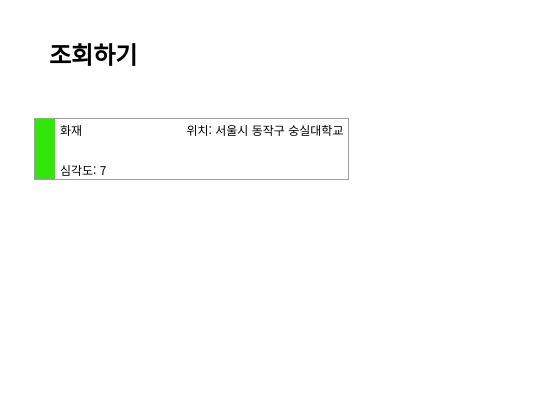
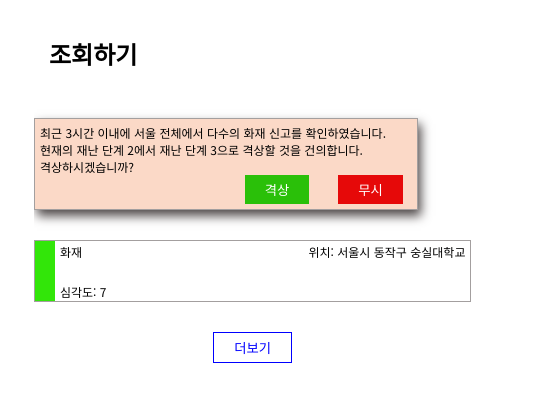
Before and after one commit to XQtbl/opensrc_j4, a plain HTML site: page front-end/inquiry.html in a window 1280 px wide. Shown: the part 83-496 px from the top of the page, 734-1280 px from the left. Drawn offline with Linux system fonts and the light colour scheme; some packages are replaced by stand-ins of ours.

Commit message:
update danger increase alert div with style

```diff
--- a/front-end/inquiry.html
+++ b/front-end/inquiry.html
@@ -73,6 +73,15 @@
             <h3>조회하기</h3>
         </header>
       </form>
+      <div id="warning">
+        <p>
+            최근 3시간 이내에 서울 전체에서 다수의 화재 신고를 확인하였습니다.<br>
+            현재의 재난 단계 2에서 재난 단계 3으로 격상할 것을 건의합니다.<br>
+            격상하시겠습니까?
+        </p>
+        <input id="confirm" type="submit" value="격상">
+        <input id="discard" type="submit" value="무시">
+      </div>
       <form id="inquiry-form">
         <div class="clearfix"></div>
       </form>
@@ -103,6 +112,7 @@
             </tr>
         </tbody>
       </table>
+      <input id="view-more" type="submit" value="더보기">
     </div>
 
     <map-wrapper>
--- a/front-end/style.css
+++ b/front-end/style.css
@@ -164,13 +164,36 @@ textarea{
     left: 60vw;
 }
 
-/* #inquiry-form {
-    padding:10px 15px 15px 15px;
-    /* border:4px solid #4ea0d8; */
-    /* border-radius: 10px; */
-/* } */
+.inquiry-table #warning {
+    display: block;
+    font-size: 12px;
+    border: 1px solid rgb(163, 159, 159);
+    width: 30vw;
+    text-align: left;
+    padding: 5px 5px 5px 5px;
+    box-shadow: 3px 6px 10px rgb(80, 74, 74);
+    margin: 0px 0 30px 0;
+    background-color: #fbd9c7;
+}
+
+.inquiry-table #warning #confirm {
+    background-color: #2ac009;
+    margin: 0 0 0 16vw;
+    padding: 5px 20px 5px 20px;
+    color: white;
+    border: none;
+}
+
+.inquiry-table #warning #discard {
+    background-color: #e60909;
+    margin: 0 0 0 2vw;
+    padding: 5px 20px 5px 20px;
+    color: white;
+    border: none;
+}
 
 .inquiry-table table {
+    margin: 10px 0 10px 0;
     border: 1px solid rgb(163, 159, 159);
     font-size: 12px;
     border-spacing: 0;
@@ -192,12 +215,12 @@ textarea{
 
 .inquiry-table .danger-box {
     color: white;
-    width: 20px;
+    width: 1vw;
     padding: 10px 10px;
 }
 
 .inquiry-table .empty-space {
-    width: 70px;
+    width: 15vw;
 }
 
 /* danger color */
@@ -231,3 +254,11 @@ textarea{
 .inquiry-table .dc9 {
     background-color: #ed1313
 }
+
+#view-more {
+    background-color: white;
+    margin: 20px 0 0 14vw;
+    padding: 5px 20px 5px 20px;
+    color: blue;
+    border: 1px solid blue;
+}
```
